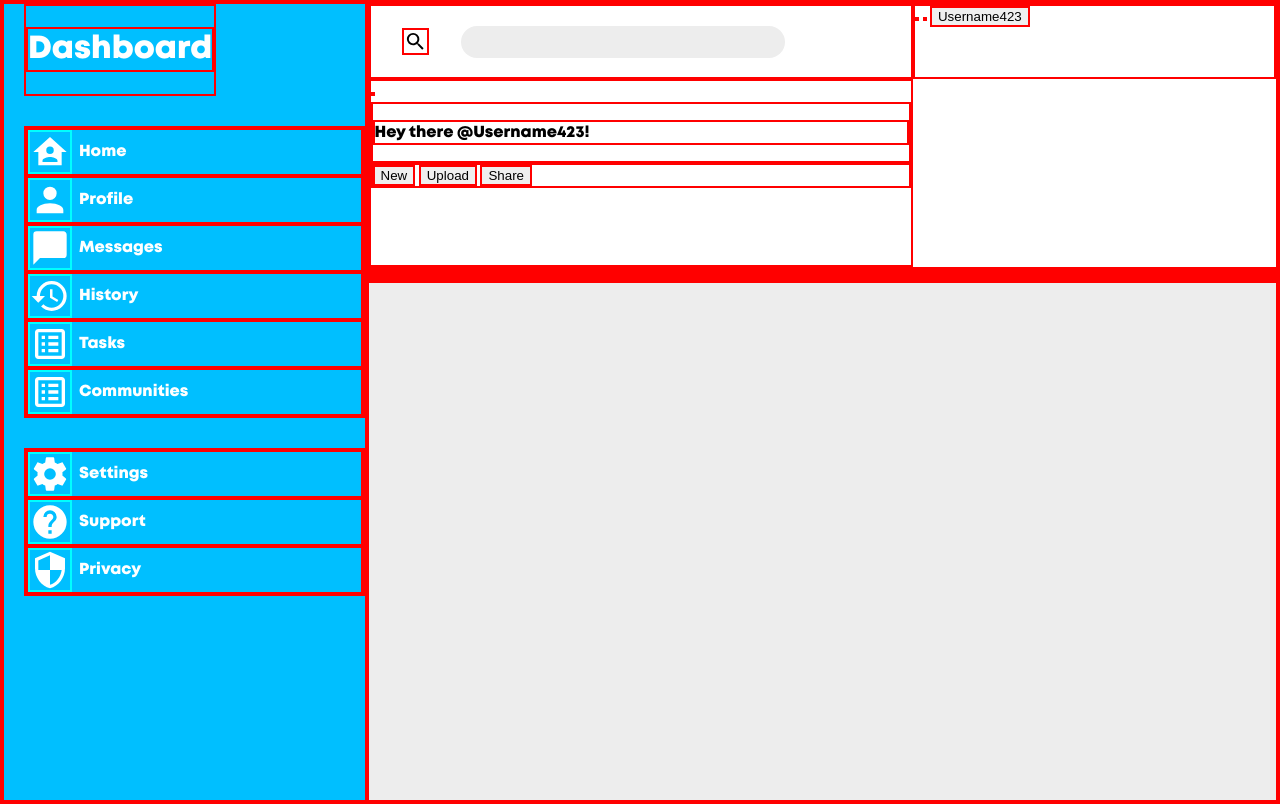
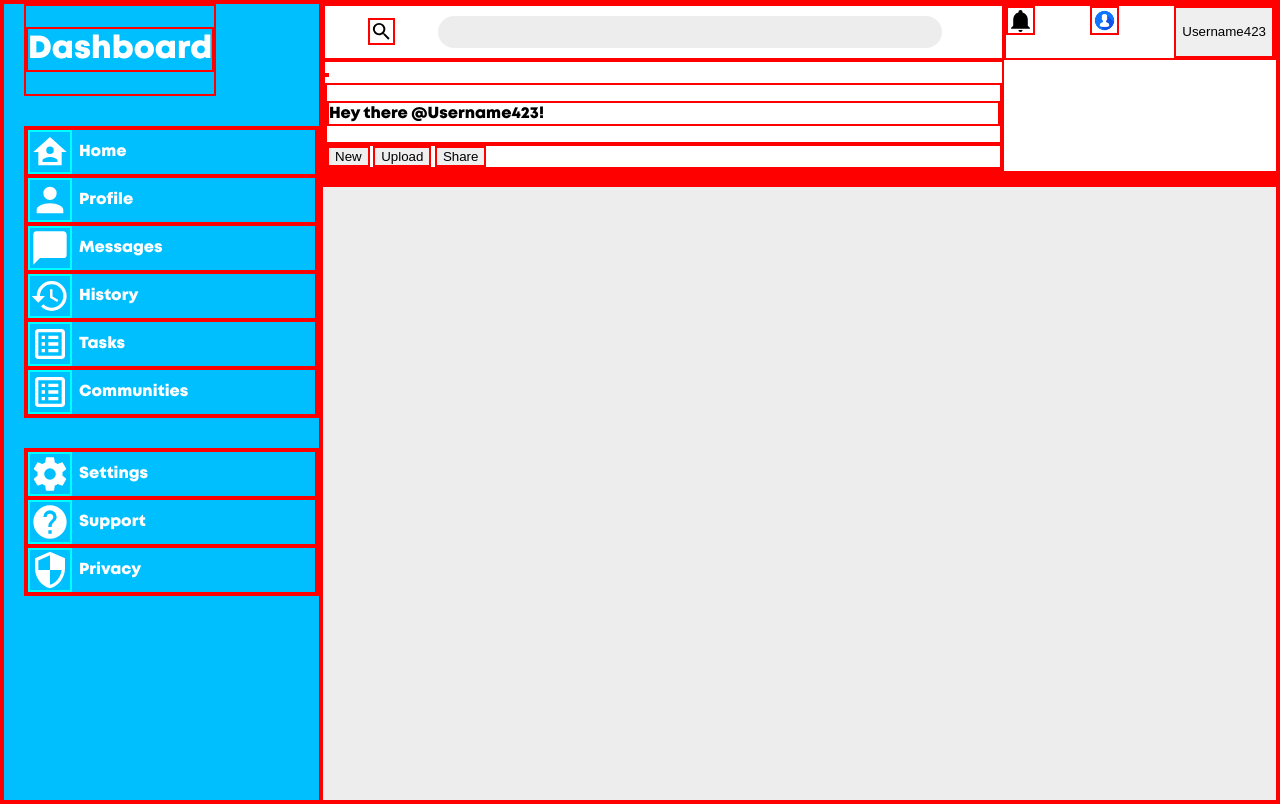
Before and after one commit to RandomUser04329/admin-Dashboard, a plain HTML site: page index.html in a window 1280 px wide. Drawn offline with Linux system fonts and the light colour scheme.

Commit message:
Save for Laptop.

```diff
--- a/index.html
+++ b/index.html
@@ -18,8 +18,8 @@
             </div>
 
             <div class = "profile-container">
-                <img class = "notifyIcon" src = "">
-                <img class = "profileIcon" src = "">
+                <img class = "notifyIcon" src = "images/bell.svg">
+                <img class = "profileIcon" src = "images/defaultProfile.jpg">
 
                 <button id = "username-tag">Username423</button>
             </div>
--- a/style.css
+++ b/style.css
@@ -1,4 +1,4 @@
- *{
+ * {
     border: 2px solid red;
 }
 
@@ -21,8 +21,8 @@ body, html {
 .container {
     height: 100vh;
     display: grid;
-    grid-template-columns: 1fr 2.5fr;
-    grid-template-rows: 1fr 2fr;
+    grid-template-columns: 1fr 3fr;
+    grid-template-rows: 1fr 4fr;
 }
 
 
@@ -34,8 +34,8 @@ body, html {
 .header-container {
     grid-column: 2 / span 2;
     display: grid;
-    grid-template-columns: 1.5fr 1fr;
-    grid-template-rows: 0.4fr 1fr;
+    grid-template-columns: 2.5fr 1fr;
+    grid-template-rows: 1fr 2fr;
 }
 
 .searchbar-container {
@@ -51,11 +51,26 @@ body, html {
 }
 
 #searchBar {
-    width: 320px;
+    width: 500px;
     height: 30px;
     border: 0;
     border-radius: 20px;
     background-color: rgb(237, 237, 237);
+}
+
+.profile-container {
+    display: grid;
+    grid-template-columns: 1fr 1fr 1fr;
+}
+
+.notifyIcon {
+    width: 25px;
+    height: 25px;
+}
+
+.profileIcon {
+    width: 25px;
+    height: 25px;
 }
 
 
```
Also changed, not shown: images/defaultProfile.jpg (added).
